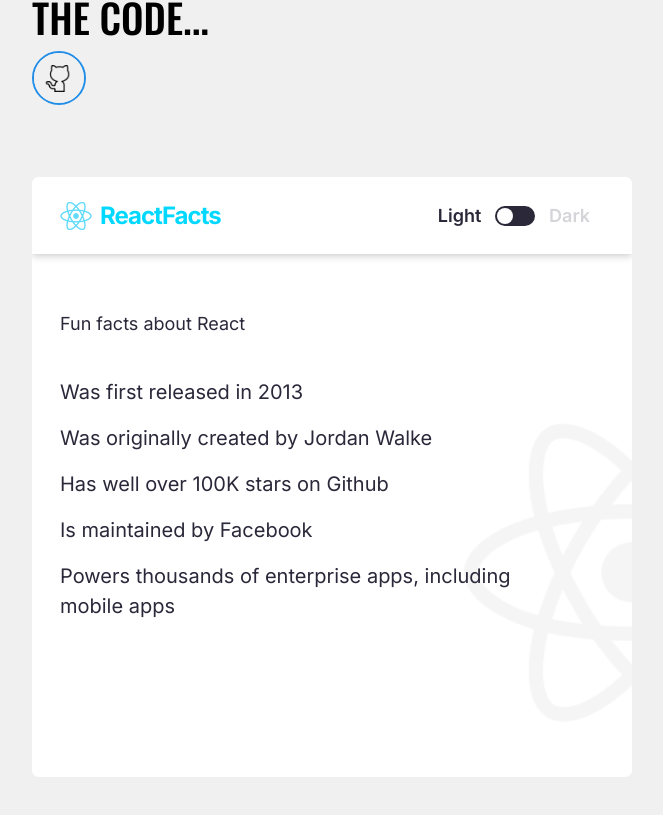
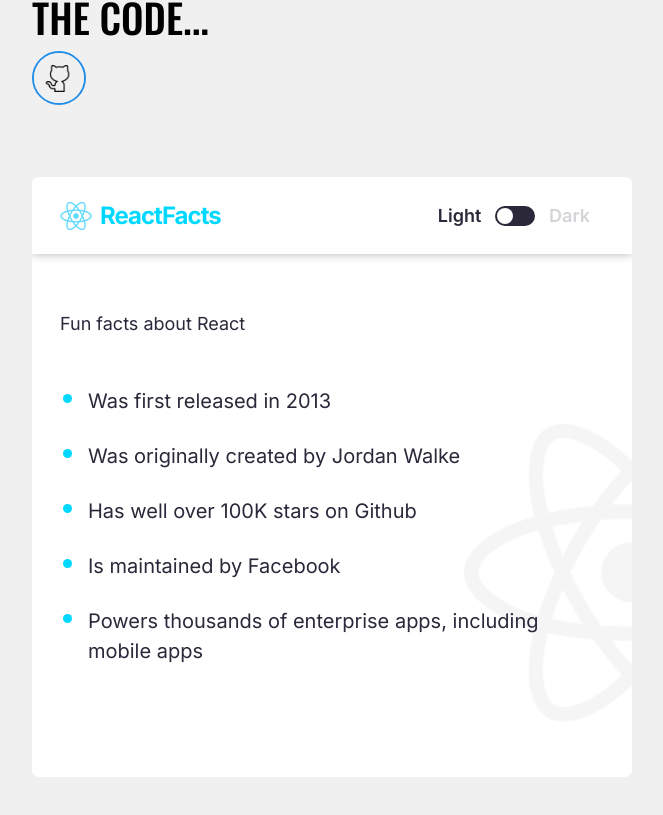
Before and after one commit to mqwebster/mqwebster, a Next.js app: page /portfolio/light-dark-mode in a window 1280 px wide. Shown: the part 343-1158 px from the top of the page, without its empty margins (4-667 px from the left). Built offline with nearby package versions, Linux system fonts and the light colour scheme.

Commit message:
updated card list style

```diff
--- a/app/portfolio/light-dark-mode/components/Card/index.css
+++ b/app/portfolio/light-dark-mode/components/Card/index.css
@@ -25,6 +25,8 @@
 
 .main-list {
   max-width: 480px;
+
+  list-style-type: disc;
 }
 
 .main-list > li::marker {
@@ -35,4 +37,5 @@
 .main-list > li {
   font-size: 20px;
   padding-block: 8px;
+  margin-left: 28px;
 }
```
